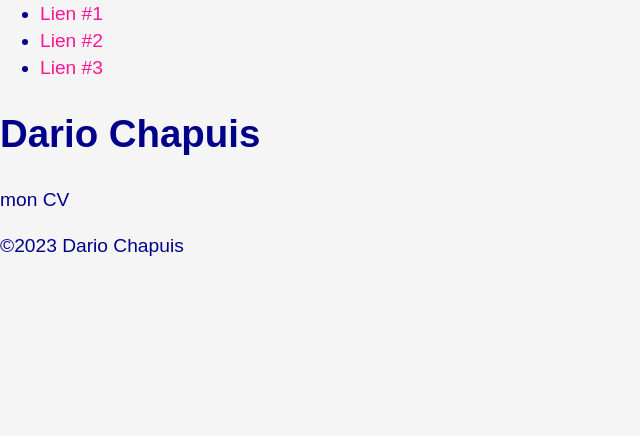
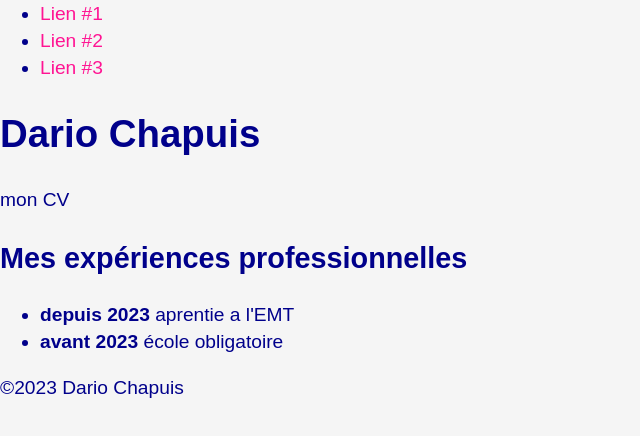
Before and after one commit to divtec-cejef/cv-01-html-Dario-Dario-Dario, a plain HTML site: page index.html in a window 1280 px wide. Shown: the part 218-654 px from the top of the page, without its empty margins (0-640 px from the left). Drawn offline with nearby package versions, Linux system fonts and the light colour scheme.

Commit message:
ajout des experiances professionelles

```diff
--- a/index.html
+++ b/index.html
@@ -25,7 +25,7 @@
 </head>
 <body>
 <header>
-    <a href="#" class="logo"><img src="android-chrome-192x192.png" alt="logo du site"></a>
+    <a href="android-chrome-192x192.png" class="logo"><img src="android-chrome-192x192.png" alt="logo du site"></a>
 
     <nav>
         <ul class="menu">
@@ -44,6 +44,12 @@
 <main>
     <h1>Dario Chapuis</h1>
     <p>mon CV</p>
+
+    <h2>Mes expériences professionnelles</h2>
+    <ul>
+        <li><strong>depuis 2023</strong> aprentie a l'EMT </li>
+        <li><strong>avant 2023</strong> école obligatoire </li>
+    </ul>
 </main>
 <footer>
     &copy;2023 Dario Chapuis
```
